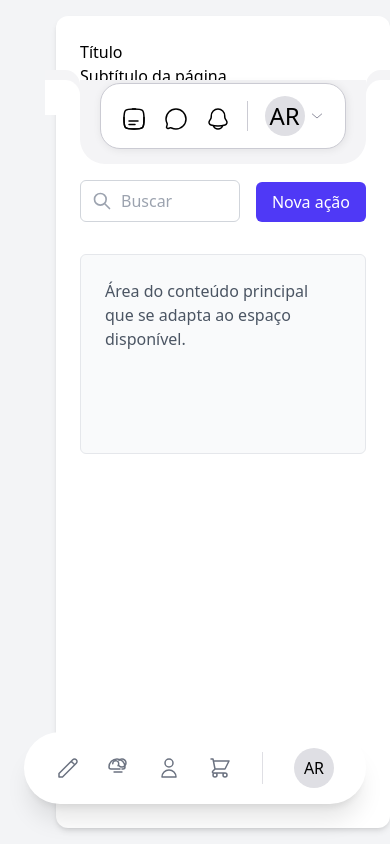
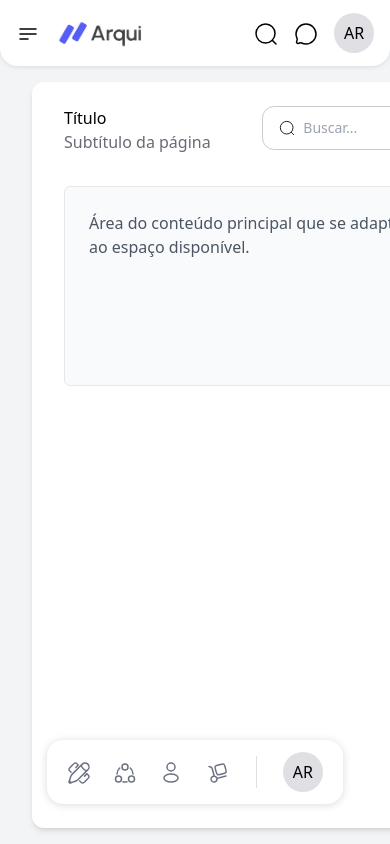
Before and after one commit to souarqui/arqui-frontend, a Nuxt app: page / in a window 390 px wide. Built offline with nearby package versions, Linux system fonts and the light colour scheme; no server answers; what vue-tippy would draw is missing.

Commit message:
Atualização casca do dashboard

```diff
--- a/components/core/AqDialog.vue
+++ b/components/core/AqDialog.vue
@@ -32,7 +32,7 @@
         <h3 class="title-semibold sm:display-small text-default">
           {{ title }}
         </h3>
-        <p v-if="subtitle" class="subtitle-medium text-light mt-2">
+        <p v-if="subtitle" class="subtitle-medium text-main-light mt-2">
           {{ subtitle }}
         </p>
         <p
--- /dev/null
+++ b/components/layout/LayoutMobileTopBar.vue
@@ -0,0 +1,171 @@
+<script setup>
+import { ref } from "vue";
+
+const isMenuOpen = ref(false);
+
+const toggleMenu = () => {
+  isMenuOpen.value = !isMenuOpen.value;
+};
+</script>
+
+<template>
+  <div class="fixed top-0 left-0 right-0 z-40">
+    <div
+      class="flex w-full h-[66px] px-4 flex-col justify-center items-start gap-2.5 rounded-b-[18px] bg-white shadow-bottom-lowest"
+    >
+      <div class="flex items-center justify-between w-full">
+        <div class="flex items-center gap-4">
+          <button @click="toggleMenu">
+            <AqIcon
+              icon="hamburger-menu-retracted"
+              size="large"
+              color="main-default"
+            />
+          </button>
+          <img
+            src="/assets/images/logo-text-colored.png"
+            alt="Arqui"
+            class="w-[86px]"
+          />
+        </div>
+
+        <div class="flex items-center gap-4">
+          <button>
+            <AqIcon icon="magnifer" size="large" color="main-light" />
+          </button>
+          <button>
+            <AqIcon icon="chat-round" size="large" color="main-light" />
+          </button>
+          <div
+            class="bg-surface-main-light w-10 h-10 rounded-full flex items-center justify-center caption-semibold text-default"
+          >
+            AR
+          </div>
+        </div>
+      </div>
+    </div>
+  </div>
+  <div v-show="isMenuOpen" class="fixed inset-0 z-50">
+    <div
+      class="absolute inset-0 bg-black bg-opacity-50"
+      @click="toggleMenu"
+    ></div>
+
+    <transition name="slide">
+      <div
+        v-show="isMenuOpen"
+        class="absolute left-0 top-0 h-full w-[80%] max-w-[320px] bg-white shadow-right-high"
+        style="border-top-right-radius: 24px; border-bottom-right-radius: 24px"
+        @click.stop
+      >
+        <div class="flex items-center justify-between p-4">
+          <img
+            src="/assets/images/logo-text-colored.png"
+            alt="Arqui"
+            class="w-[86px]"
+          />
+          <button @click="toggleMenu">
+            <AqIcon icon="close" size="large" color="main-default" />
+          </button>
+        </div>
+
+        <div class="p-4 overflow-y-auto h-[calc(100%-60px)]">
+          <div class="mb-6">
+            <h3 class="subtitle-semibold mb-3">Para se atualizar</h3>
+            <ul class="space-y-2">
+              <li>
+                <a
+                  href="#"
+                  class="flex items-center gap-3 p-2 hover:text-main-darkest rounded"
+                >
+                  <AqIcon icon="bell" size="large" color="main-light" />
+                  <span class="body-medium text-main-default"
+                    >Notificações</span
+                  >
+                </a>
+              </li>
+              <li>
+                <a
+                  href="#"
+                  class="flex items-center gap-3 p-2 hover:text-main-darkest rounded"
+                >
+                  <AqIcon
+                    icon="notification-readed-lines"
+                    size="large"
+                    color="main-light"
+                  />
+                  <span class="body-medium text-main-default"
+                    >Novidades do Arqui</span
+                  >
+                </a>
+              </li>
+            </ul>
+          </div>
+
+          <div>
+            <h3 class="subtitle-semibold mb-3">Ajustes</h3>
+            <ul class="space-y-2">
+              <li>
+                <a
+                  href="#"
+                  class="flex items-center gap-3 p-2 hover:text-main-darkest rounded"
+                >
+                  <AqIcon icon="settings" size="large" color="main-light" />
+                  <span class="body-medium text-main-default"
+                    >Configurações e Privacidade</span
+                  >
+                </a>
+              </li>
+              <li>
+                <a
+                  href="#"
+                  class="flex items-center gap-3 p-2 hover:text-main-darkest rounded"
+                >
+                  <AqIcon
+                    icon="question-circle"
+                    size="large"
+                    color="main-light"
+                  />
+                  <span class="body-medium text-main-default"
+                    >Ajuda e suporte</span
+                  >
+                </a>
+              </li>
+              <li>
+                <a
+                  href="#"
+                  class="flex items-center gap-3 p-2 hover:text-main-darkest rounded"
+                >
+                  <AqIcon icon="exit" size="large" color="critical-default" />
+                  <span class="body-medium text-critical-default"
+                    >Sair do Arqui</span
+                  >
+                </a>
+              </li>
+            </ul>
+          </div>
+        </div>
+      </div>
+    </transition>
+  </div>
+</template>
+
+<style>
+/* Animação de slide pura */
+.slide-enter-active,
+.slide-leave-active {
+  transition: transform 0.3s cubic-bezier(0.25, 0.8, 0.5, 1);
+}
+
+.slide-enter-from,
+.slide-leave-to {
+  transform: translateX(-100%);
+}
+
+/* Garante que o overlay não interfira na animação */
+.slide-enter-active div,
+.slide-leave-active div {
+  border-top-right-radius: 18px;
+  border-bottom-right-radius: 18px;
+}
+</style>
--- a/components/layout/LayoutSidebarApp.vue
+++ b/components/layout/LayoutSidebarApp.vue
@@ -3,13 +3,21 @@ import { ref, onMounted, onUnmounted } from "vue";
 
 const isMinimized = ref(false);
 const isMobile = ref(false);
+const isMediumScreen = ref(false);
+const showWorkspaceSelector = ref(false);
 
 const toggleMinimize = () => {
   isMinimized.value = !isMinimized.value;
 };
 
 const checkScreenSize = () => {
-  isMobile.value = window.innerWidth < 768;
+  const width = window.innerWidth;
+  isMobile.value = width < 1024;
+  isMediumScreen.value = width >= 1025 && width <= 1365;
+
+  if (isMediumScreen.value) {
+    isMinimized.value = true;
+  }
 };
 
 onMounted(() => {
@@ -23,30 +31,30 @@ onUnmounted(() => {
 </script>
 
 <template>
-  <!-- Desktop Sidebar -->
   <div
     v-show="!isMobile"
     :class="[
       'transition-all duration-300 ease-in-out h-person bg-white border-r border-gray-200 rounded-lg shadow-sm my-4 flex flex-col',
-      isMinimized ? 'w-16' : 'w-64',
+      isMinimized || isMediumScreen ? 'w-18' : 'w-64',
     ]"
   >
-    <!-- Conteúdo principal -->
     <div class="flex-1 overflow-hidden">
-      <!-- Top Profile Section -->
-      <div class="flex items-center p-4 mb-6 border-b">
+      <div class="flex items-center p-4 mb-2">
         <div
           class="bg-surface-main-light w-10 h-10 rounded-full flex items-center justify-center caption-semibold text-default"
-          :class="{ 'mx-auto': isMinimized }"
+          :class="{ 'mx-auto': isMinimized || isMediumScreen }"
         >
           AR
         </div>
         <transition name="slide-fade">
-          <div v-if="!isMinimized" class="flex items-center flex-1 min-w-0">
+          <div
+            v-if="!isMinimized && !isMediumScreen"
+            class="flex items-center flex-1 min-w-0"
+          >
             <span class="ml-2 truncate subtitle-semibold text-default"
               >Arqui</span
             >
-            <button class="ml-auto">
+            <button class="ml-auto" @click="showWorkspaceSelector = true">
               <AqIcon
                 icon="alt-arrow-up-down"
                 size="xsmall"
@@ -56,24 +64,25 @@ onUnmounted(() => {
           </div>
         </transition>
       </div>
+      <div
+        class="border-b m-auto"
+        :class="{ 'w-[42px]': isMinimized, 'w-[225px]': !isMinimized }"
+      ></div>
 
-      <!-- Menu Items -->
-      <nav>
+      <nav class="mt-6">
         <a
           href="#"
-          class="py-3 flex items-center text-gray-600 hover:bg-gray-100"
-          :class="{ 'px-6': !isMinimized }"
+          class="py-3 flex items-center subtitle-medium text-main-light hover:text-main-default"
+          :class="{ 'px-6': !isMinimized && !isMediumScreen }"
         >
           <AqIcon
             icon="ruler-cross-pen"
             size="large"
             color="main-light"
-            :class="{ 'mx-auto': isMinimized }"
+            :class="{ 'mx-auto': isMinimized || isMediumScreen }"
           />
           <transition name="slide-fade">
-            <span
-              v-if="!isMinimized"
-              class="ml-3 truncate text-light subtitle-medium"
+            <span v-if="!isMinimized && !isMediumScreen" class="ml-3 truncate"
               >Projetos</span
             >
           </transition>
@@ -81,19 +90,17 @@ onUnmounted(() => {
 
         <a
           href="#"
-          class="py-3 flex items-center text-gray-600 hover:bg-gray-100"
-          :class="{ 'px-6': !isMinimized }"
+          class="py-3 flex items-center subtitle-medium text-main-light hover:text-main-default"
+          :class="{ 'px-6': !isMinimized && !isMediumScreen }"
         >
           <AqIcon
             icon="share-circle"
             size="large"
             color="main-light"
-            :class="{ 'mx-auto': isMinimized }"
+            :class="{ 'mx-auto': isMinimized || isMediumScreen }"
           />
           <transition name="slide-fade">
-            <span
-              v-if="!isMinimized"
-              class="ml-3 truncate text-light subtitle-medium"
+            <span v-if="!isMinimized && !isMediumScreen" class="ml-3 truncate"
               >Equipe</span
             >
           </transition>
@@ -101,19 +108,17 @@ onUnmounted(() => {
 
         <a
           href="#"
-          class="py-3 flex items-center text-gray-600 hover:bg-gray-100"
-          :class="{ 'px-6': !isMinimized }"
+          class="py-3 flex items-center subtitle-medium text-main-light hover:text-main-default"
+          :class="{ 'px-6': !isMinimized && !isMediumScreen }"
         >
           <AqIcon
             icon="user-rounded"
             size="large"
             color="main-light"
-            :class="{ 'mx-auto': isMinimized }"
+            :class="{ 'mx-auto': isMinimized || isMediumScreen }"
           />
           <transition name="slide-fade">
-            <span
-              v-if="!isMinimized"
-              class="ml-3 truncate text-light subtitle-medium"
+            <span v-if="!isMinimized && !isMediumScreen" class="ml-3 truncate"
               >Clientes</span
             >
           </transition>
@@ -121,19 +126,17 @@ onUnmounted(() => {
 
         <a
           href="#"
-          class="py-3 flex items-center text-gray-600 hover:bg-gray-100"
-          :class="{ 'px-6': !isMinimized }"
+          class="py-3 flex items-center subtitle-medium text-main-light hover:text-main-default"
+          :class="{ 'px-6': !isMinimized && !isMediumScreen }"
         >
           <AqIcon
             icon="delivery"
             size="large"
             color="main-light"
-            :class="{ 'mx-auto': isMinimized }"
+            :class="{ 'mx-auto': isMinimized || isMediumScreen }"
           />
           <transition name="slide-fade">
-            <span
-              v-if="!isMinimized"
-              class="ml-3 truncate text-light subtitle-medium"
+            <span v-if="!isMinimized && !isMediumScreen" class="ml-3 truncate"
               >Fornecedores</span
             >
           </transition>
@@ -141,94 +144,69 @@ onUnmounted(() => {
       </nav>
     </div>
 
-    <!-- Bottom Minimize Button -->
     <div
-      class="p-4 flex items-center text-gray-600 hover:bg-gray-100 cursor-pointer"
+      v-if="!isMediumScreen"
+      class="p-4 flex items-center subtitle-medium text-main-light hover:text-main-default cursor-pointer"
       @click="toggleMinimize"
     >
       <AqIcon
         icon="sidebar"
         size="large"
         color="main-light"
-        :class="{ 'mx-auto': isMinimized }"
+        :class="{ 'mx-auto': isMinimized || isMediumScreen }"
       />
       <transition name="slide-fade">
-        <span v-if="!isMinimized" class="ml-3 text-light subtitle-medium"
+        <span v-if="!isMinimized && !isMediumScreen" class="ml-3"
           >Minimizar</span
         >
       </transition>
     </div>
   </div>
 
-  <!-- Mobile Bottom Navigation -->
   <div
     v-show="isMobile"
-    class="fixed bottom-10 left-6 right-6 bg-white shadow-xl rounded-full"
+    class="fixed bottom-10 left-6 right-6 bg-white shadow-bottom-medium rounded-2xl w-[296px] m-auto"
   >
-    <div class="flex justify-between items-center p-4 px-8">
+    <div class="flex justify-between items-center py-3 px-5">
       <div class="flex items-center justify-center text-gray-500">
-        <svg
-          xmlns="http://www.w3.org/2000/svg"
-          class="h-6 w-6"
-          fill="none"
-          viewBox="0 0 24 24"
-          stroke="currentColor"
-        >
-          <path
-            stroke-linecap="round"
-            stroke-linejoin="round"
-            stroke-width="1.5"
-            d="M15.232 5.232l3.536 3.536m-2.036-5.036a2.5 2.5 0 113.536 3.536L6.5 21.036H3v-3.572L16.732 3.732z"
+        <a href="#">
+          <AqIcon
+            icon="ruler-cross-pen"
+            size="large"
+            color="main-light"
+            class="hover:text-brand-default"
           />
-        </svg>
+        </a>
       </div>
       <div class="flex items-center justify-center text-gray-500">
-        <svg
-          xmlns="http://www.w3.org/2000/svg"
-          class="h-6 w-6"
-          fill="none"
-          viewBox="0 0 24 24"
-          stroke="currentColor"
-        >
-          <path
-            stroke-linecap="round"
-            stroke-linejoin="round"
-            stroke-width="1.5"
-            d="M12 4.354a4 4 0 110 5.292M5.752 7.752a3 3 0 115.298 1.858m1.95 3.39h-9a2 2 0 01-2-2 8 8 0 1116 0 2 2 0 01-2 2h-1.015m-7.93 3h7.89"
+        <a href="#">
+          <AqIcon
+            icon="share-circle"
+            size="large"
+            color="main-light"
+            class="hover:text-brand-default"
           />
-        </svg>
+        </a>
       </div>
       <div class="flex items-center justify-center text-gray-500">
-        <svg
-          xmlns="http://www.w3.org/2000/svg"
-          class="h-6 w-6"
-          fill="none"
-          viewBox="0 0 24 24"
-          stroke="currentColor"
-        >
-          <path
-            stroke-linecap="round"
-            stroke-linejoin="round"
-            stroke-width="1.5"
-            d="M16 7a4 4 0 11-8 0 4 4 0 018 0zM12 14a7 7 0 00-7 7h14a7 7 0 00-7-7z"
+        <a href="#">
+          <AqIcon
+            icon="user-rounded"
+            size="large"
+            color="main-light"
+            class="hover:text-brand-default"
           />
-        </svg>
+        </a>
       </div>
       <div class="flex items-center justify-center text-gray-500">
-        <svg
-          xmlns="http://www.w3.org/2000/svg"
-          class="h-6 w-6"
-          fill="none"
-          viewBox="0 0 24 24"
-          stroke="currentColor"
-        >
-          <path
-            stroke-linecap="round"
-            stroke-linejoin="round"
-            stroke-width="1.5"
-            d="M3 3h2l.4 2M7 13h10l4-8H5.4M7 13L5.4 5M7 13l-2.293 2.293c-.63.63-.184 1.707.707 1.707H17m0 0a2 2 0 100 4 2 2 0 000-4zm-8 2a2 2 0 11-4 0 2 2 0 014 0z"
+        <a href="#">
+          <AqIcon
+            icon="delivery"
+            size="large"
+            color="main-light"
+            class="hover:text-brand-default"
           />
-        </svg>
+        </a>
       </div>
       <div class="w-px h-8 bg-surface-main-light mx-1"></div>
       <div
@@ -238,6 +216,13 @@ onUnmounted(() => {
       </div>
     </div>
   </div>
+  <Teleport to="body">
+    <AqWorkspaceSelector
+      v-if="showWorkspaceSelector"
+      @close="showWorkspaceSelector = false"
+      @new-workspace="console.log('Novo workspace')"
+    />
+  </Teleport>
 </template>
 
 <style>
--- a/components/layout/LayoutTopBar.vue
+++ b/components/layout/LayoutTopBar.vue
@@ -1,7 +1,13 @@
 <script setup>
 import { ref, onMounted, onUnmounted } from "vue";
+import MobileTopBar from "./LayoutMobileTopBar.vue";
 
 const userMenuOpen = ref(false);
+const isMobile = ref(false);
+
+const checkScreenSize = () => {
+  isMobile.value = window.innerWidth < 1025;
+};
 
 const toggleUserMenu = () => {
   userMenuOpen.value = !userMenuOpen.value;
@@ -21,30 +27,34 @@ const handleClickOutside = (event) => {
 };
 
 onMounted(() => {
+  checkScreenSize();
+  window.addEventListener("resize", checkScreenSize);
   document.addEventListener("click", handleClickOutside);
 });
 
 onUnmounted(() => {
+  window.removeEventListener("resize", checkScreenSize);
   document.removeEventListener("click", handleClickOutside);
 });
 </script>
 
 <template>
-  <!-- Conteúdo principal -->
-  <div class="flex-1 bg-white rounded-xl shadow-md p-6 m-4">
-    <!-- Linha contendo título/subtítulo à esquerda e busca + botão à direita -->
+  <LayoutMobileTopBar v-if="isMobile" />
+
+  <div
+    class="flex-1 bg-white rounded-xl shadow-md px-8 py-6 m-4"
+    :class="{ 'mt-[82px]': isMobile }"
+  >
     <div class="flex items-start justify-between mb-8 flex-wrap gap-4">
-      <!-- Título e subtítulo -->
       <div class="flex-1 min-w-0">
         <h1 class="display-small text-default">Título</h1>
-        <p class="text-light body-medium">Subtítulo da página</p>
+        <p class="text-main-light body-medium">Subtítulo da página</p>
       </div>
 
-      <div class="cutout w-[286px] bg-surface-main-lightest">
+      <div class="cutout w-[286px] bg-surface-main-lightest hidden lg:block">
         <div
           class="icons items-center border-edge-main-default border-1 shadow-bottom-low"
         >
-          <!-- Ícones -->
           <div class="flex items-center gap-4.5">
             <a href="javascript:;">
               <AqIcon
@@ -87,14 +97,14 @@ onUnmounted(() => {
                 class="block px-4 py-2 text-sm text-gray-700 hover:bg-gray-100 flex items-center gap-3"
               >
                 <AqIcon icon="user-rounded" size="large" color="main-light" />
-                <span class="body-medium text-light">Meu perfil</span></a
+                <span class="body-medium text-main-light">Meu perfil</span></a
               >
               <a
                 href="#"
                 class="block px-4 py-2 text-sm text-gray-700 hover:bg-gray-100 flex items-center gap-3"
               >
                 <AqIcon icon="settings" size="large" color="main-light" />
-                <span class="body-medium text-light"
+                <span class="body-medium text-main-light"
                   >Configurações e privacidade</span
                 ></a
               >
@@ -107,7 +117,9 @@ onUnmounted(() => {
                   size="large"
                   color="main-light"
                 />
-                <span class="body-medium text-light">Ajuda e suporte</span></a
+                <span class="body-medium text-main-light"
+                  >Ajuda e suporte</span
+                ></a
               >
               <a
                 href="#"
@@ -123,37 +135,18 @@ onUnmounted(() => {
         </div>
       </div>
 
-      <!-- Barra de pesquisa e botão -->
-      <div class="flex-1 min-w-0 flex items-end gap-4 w-full sm:w-auto">
+      <div class="flex-1 min-w-0 flex items-end gap-4 w-full sm:w-auto ml-4">
         <div class="relative flex-1">
-          <div
-            class="absolute inset-y-0 left-0 pl-3 flex items-center pointer-events-none"
-          >
-            <svg
-              xmlns="http://www.w3.org/2000/svg"
-              class="h-5 w-5 text-gray-400"
-              fill="none"
-              viewBox="0 0 24 24"
-              stroke="currentColor"
-            >
-              <path
-                stroke-linecap="round"
-                stroke-linejoin="round"
-                stroke-width="2"
-                d="M21 21l-6-6m2-5a7 7 0 11-14 0 7 7 0 0114 0z"
-              />
-            </svg>
-          </div>
-          <input
+          <AqField
             type="text"
-            placeholder="Buscar"
-            class="w-full pl-10 pr-4 py-2 rounded-md border border-gray-300 focus:outline-none focus:ring-2 focus:ring-indigo-500 focus:border-indigo-500"
+            :placeholder="$t('search_field')"
+            icon-left="magnifer"
           />
         </div>
 
-        <button class="px-4 py-2 text-white rounded-md bg-buton" type="button">
-          Nova ação
-        </button>
+        <AqButton sub-variant="default" class="body-semibold"
+          >Nova Ação</AqButton
+        >
       </div>
     </div>
 
--- a/i18n/locales/pt-BR.json
+++ b/i18n/locales/pt-BR.json
@@ -68,5 +68,6 @@
   "copied": "Copiado!",
   "can_invite_more_people": "O convite é opcional. Você poderá convidar mais pessoas após concluir esta etapa.",
   "can_invite_more_after": "Você poderá convidar mais pessoas depois de concluir essa etapa",
-  "invalid_email": "O e-mail está com formato inválido."
+  "invalid_email": "O e-mail está com formato inválido.",
+  "search_field": "Buscar..."
 }
--- a/layouts/default.vue
+++ b/layouts/default.vue
@@ -1,5 +1,5 @@
 <template>
-  <section class="main-layout px-10 h-screen w-screen overflow-hidden">
+  <section class="main-layout px-4 h-screen w-screen overflow-hidden">
     <div class="flex h-full w-full">
       <LayoutSidebarApp />
 
@@ -22,8 +22,6 @@ body {
 }
 
 .main-layout {
-  padding-left: 40px;
-  padding-right: 40px;
   box-sizing: border-box;
   margin: 0px !important;
 }
--- a/plugins/global-components.js
+++ b/plugins/global-components.js
@@ -7,6 +7,7 @@ import AqInput from "~/components/core/AqInput.vue";
 import AqLabel from "~/components/core/AqLabel.vue";
 import AqOtp from "~/components/core/AqOtp.vue";
 import AqToast from "~/components/core/AqToast.vue";
+import AqWorkspaceSelector from "~/components/core/AqWorkspaceSelector.vue";
 import LayoutSidebarApp from "~/components/layout/LayoutSidebarApp.vue";
 import LayoutTopBar from "~/components/layout/LayoutTopBar.vue";
 
@@ -20,6 +21,7 @@ export default defineNuxtPlugin((nuxtApp) => {
   nuxtApp.vueApp.component("AqLabel", AqLabel);
   nuxtApp.vueApp.component("AqOtp", AqOtp);
   nuxtApp.vueApp.component("AqToast", AqToast);
+  nuxtApp.vueApp.component("AqWorkspaceSelector", AqWorkspaceSelector);
   nuxtApp.vueApp.component("LayoutSidebarApp", LayoutSidebarApp);
   nuxtApp.vueApp.component("LayoutTopBar", LayoutTopBar);
 });
```
Also changed, not shown: components/core/AqWorkspaceSelector.vue (added, +58 -0 lines), tailwind.config.js (+46 -1 lines), public/assets/images/icons.svg.
